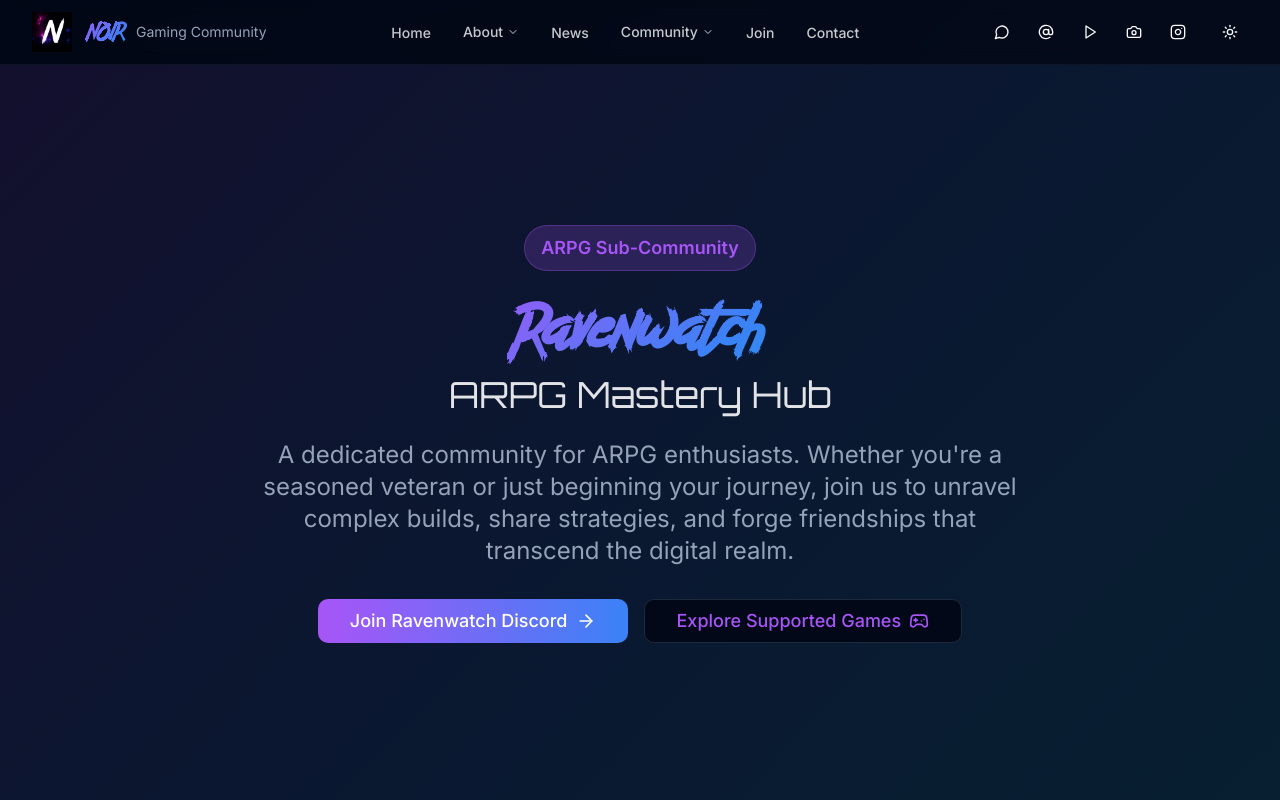
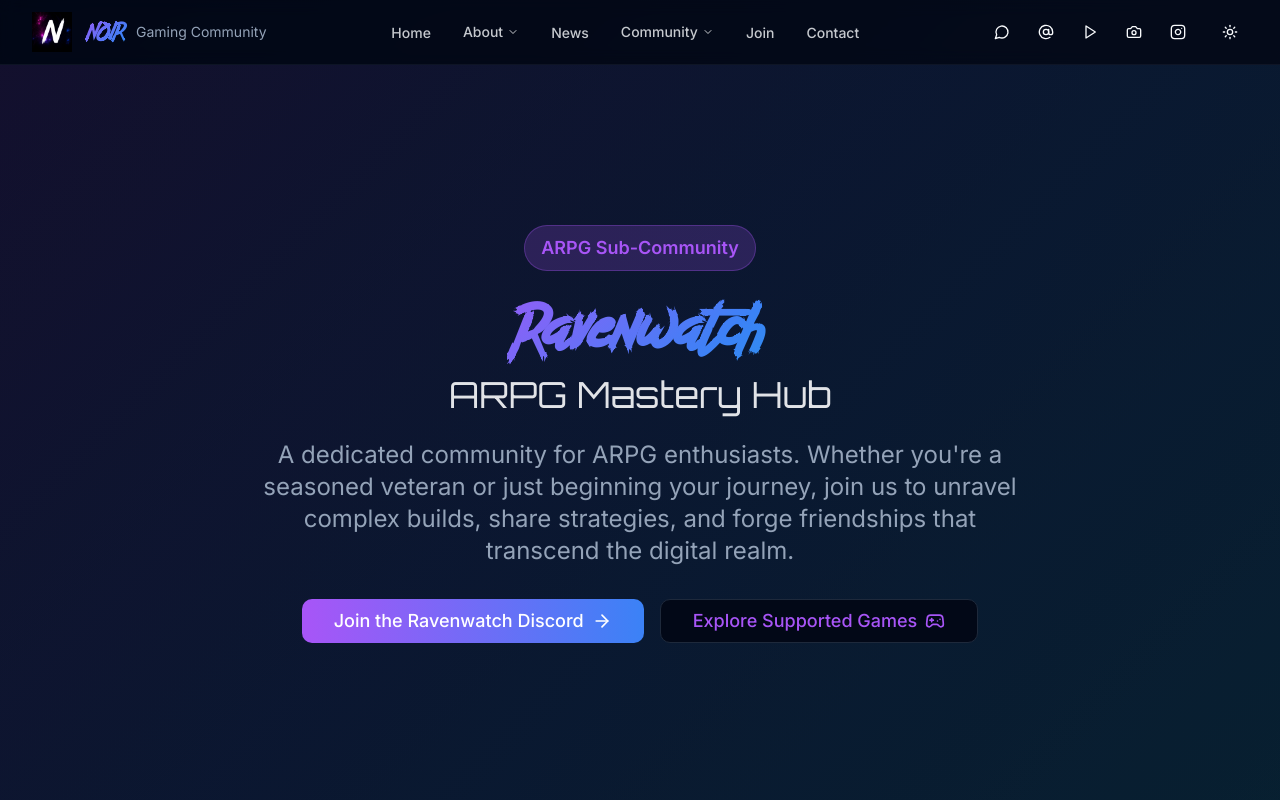
Before and after one commit to Leuie/NoirCommunity, a Next.js app: page /ravenwatch in a window 1280 px wide. Shown: the top 800 px of the page. Built offline with nearby package versions, Linux system fonts and the light colour scheme.

Commit message:
Updated page.tsx

```diff
--- a/app/ravenwatch/page.tsx
+++ b/app/ravenwatch/page.tsx
@@ -144,7 +144,7 @@ export default function RavenwatchPage() {
             <div className="flex flex-col sm:flex-row gap-4 justify-center items-center mb-12">
               <Button asChild size="lg" className="btn-primary text-lg px-8 py-4 text-white">
                 <Link href="https://discord.gg/ravenwatch" target="_blank">
-                  Join Ravenwatch Discord
+                  Join the Ravenwatch Discord
                   <ArrowRight className="ml-2 h-5 w-5" />
                 </Link>
               </Button>
```
